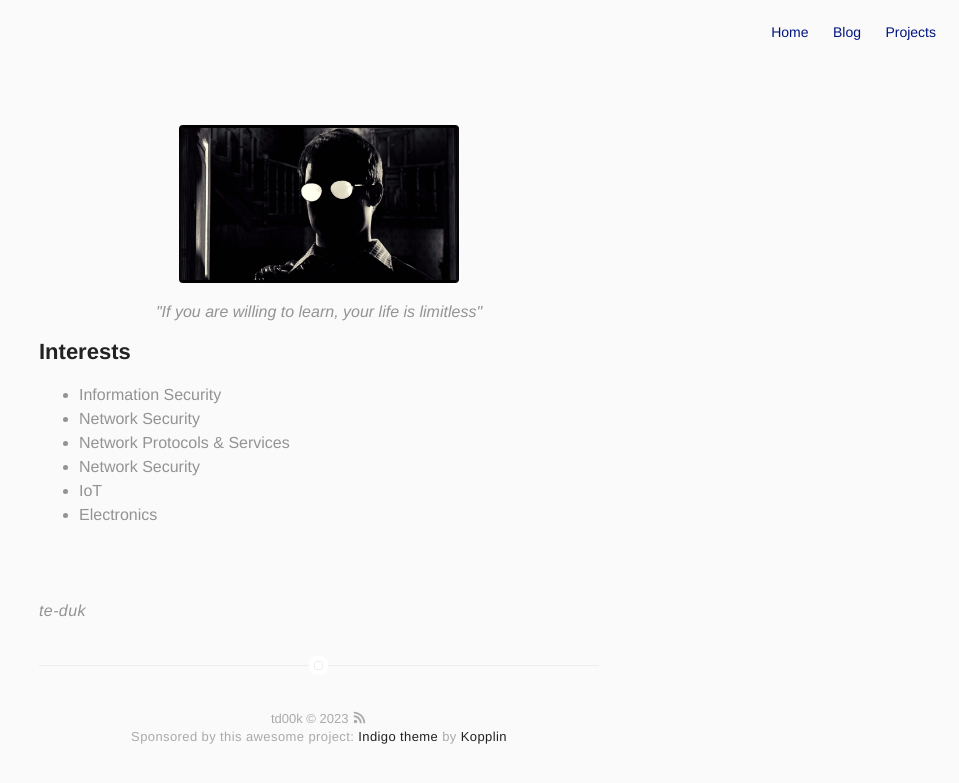
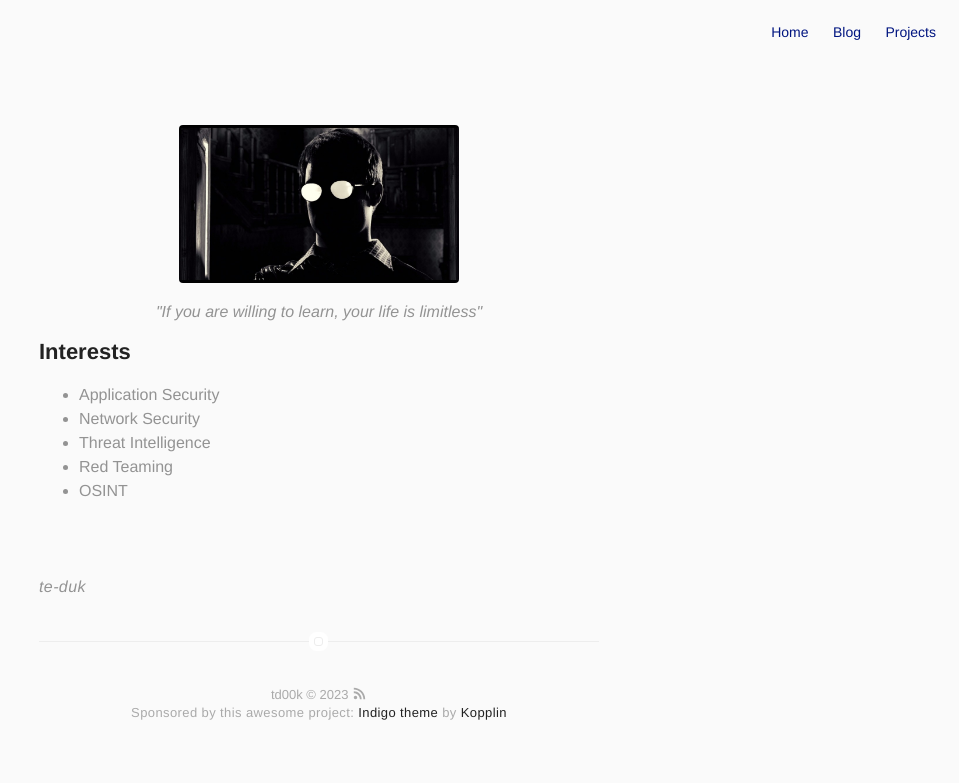
Before and after one commit to td00k/td00k.github.io, a Jekyll site: the page built from about.md, in a window 1280 px wide. Shown: the top 783 px of the page, without its empty margins (321-1280 px from the left). Built offline with Jekyll 4.4.1, drawn with Linux system fonts in a browser that asks for light colours.

Commit message:
Update on about.md

```diff
--- a/about.md
+++ b/about.md
@@ -11,12 +11,11 @@ layout: page
 <h2>Interests</h2>
 
 <ul class="skill-list">
-	<li>Information Security</li>
+	<li>Application Security</li>
 	<li>Network Security</li>
-	<li>Network Protocols & Services</li>
-	<li>Network Security</li>
-	<li>IoT</li>
-	<li>Electronics</li>
+	<li>Threat Intelligence</li>
+	<li>Red Teaming</li>
+	<li>OSINT</li>
 </ul>
 <br>
 <br>
```
